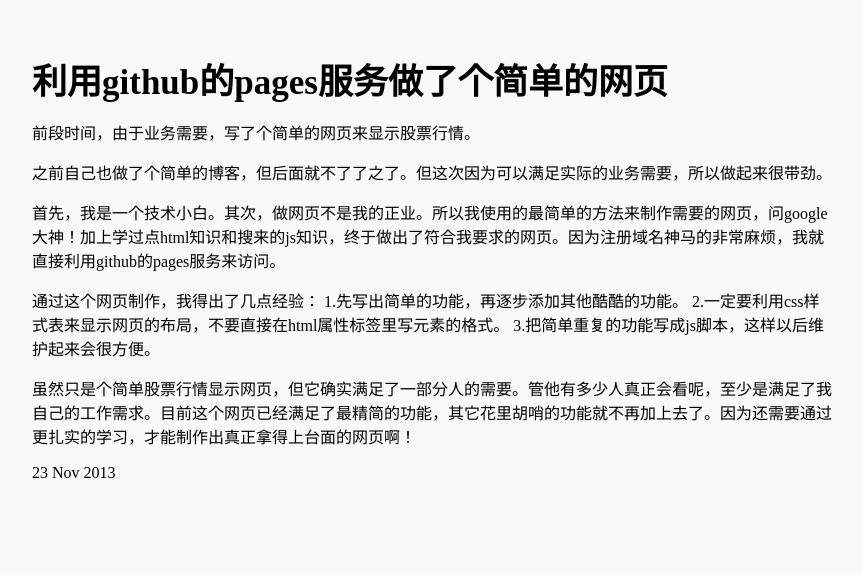
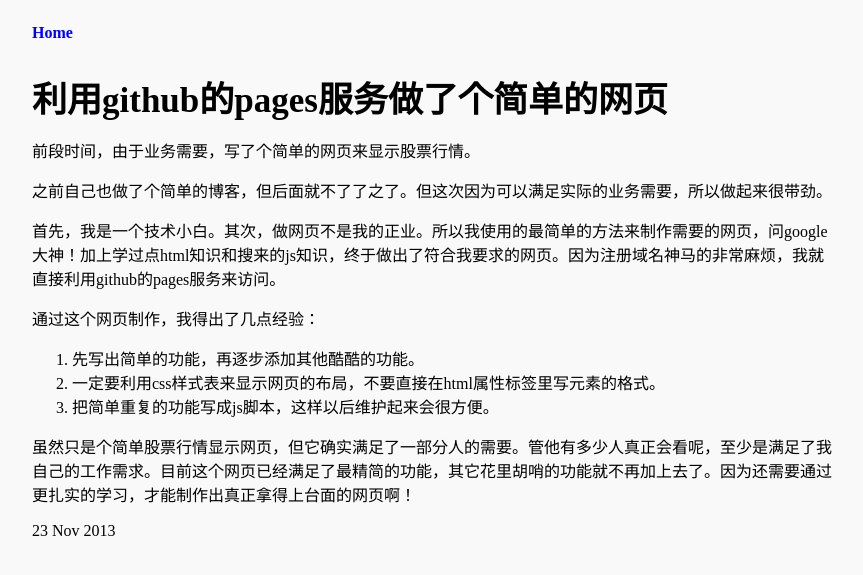
Before and after one commit to cforth/blog, a Jekyll site: the page built from _posts/2013-11-23-make-pages.md, in a window 1280 px wide. Shown: the top 575 px of the page, without its empty margins (208-1071 px from the left). Built offline with Jekyll 4.4.1, drawn with Linux system fonts in a browser that asks for light colours.

Commit message:
增加了Home

```diff
--- a/_layouts/default.html
+++ b/_layouts/default.html
@@ -47,17 +47,13 @@
     margin:0;
   }
 
-  li {
-    list-style:none;
-    font-size:25px;
-  }
-
 </style>
 
 </head>
 
 <body>
   <div id="main">
+    <a href="http://cforth.github.io/cfhurricane/">Home</a>
 
     {{ content }}
 
--- a/_posts/2013-11-23-make-pages.md
+++ b/_posts/2013-11-23-make-pages.md
@@ -11,9 +11,9 @@ title: 利用github的pages服务做了个简单的网页
 首先，我是一个技术小白。其次，做网页不是我的正业。所以我使用的最简单的方法来制作需要的网页，问google大神！加上学过点html知识和搜来的js知识，终于做出了符合我要求的网页。因为注册域名神马的非常麻烦，我就直接利用github的pages服务来访问。
 
 通过这个网页制作，我得出了几点经验：
-1.先写出简单的功能，再逐步添加其他酷酷的功能。
-2.一定要利用css样式表来显示网页的布局，不要直接在html属性标签里写元素的格式。
-3.把简单重复的功能写成js脚本，这样以后维护起来会很方便。
+1. 先写出简单的功能，再逐步添加其他酷酷的功能。
+2. 一定要利用css样式表来显示网页的布局，不要直接在html属性标签里写元素的格式。
+3. 把简单重复的功能写成js脚本，这样以后维护起来会很方便。
 
 虽然只是个简单股票行情显示网页，但它确实满足了一部分人的需要。管他有多少人真正会看呢，至少是满足了我自己的工作需求。目前这个网页已经满足了最精简的功能，其它花里胡哨的功能就不再加上去了。因为还需要通过更扎实的学习，才能制作出真正拿得上台面的网页啊！
 
```
